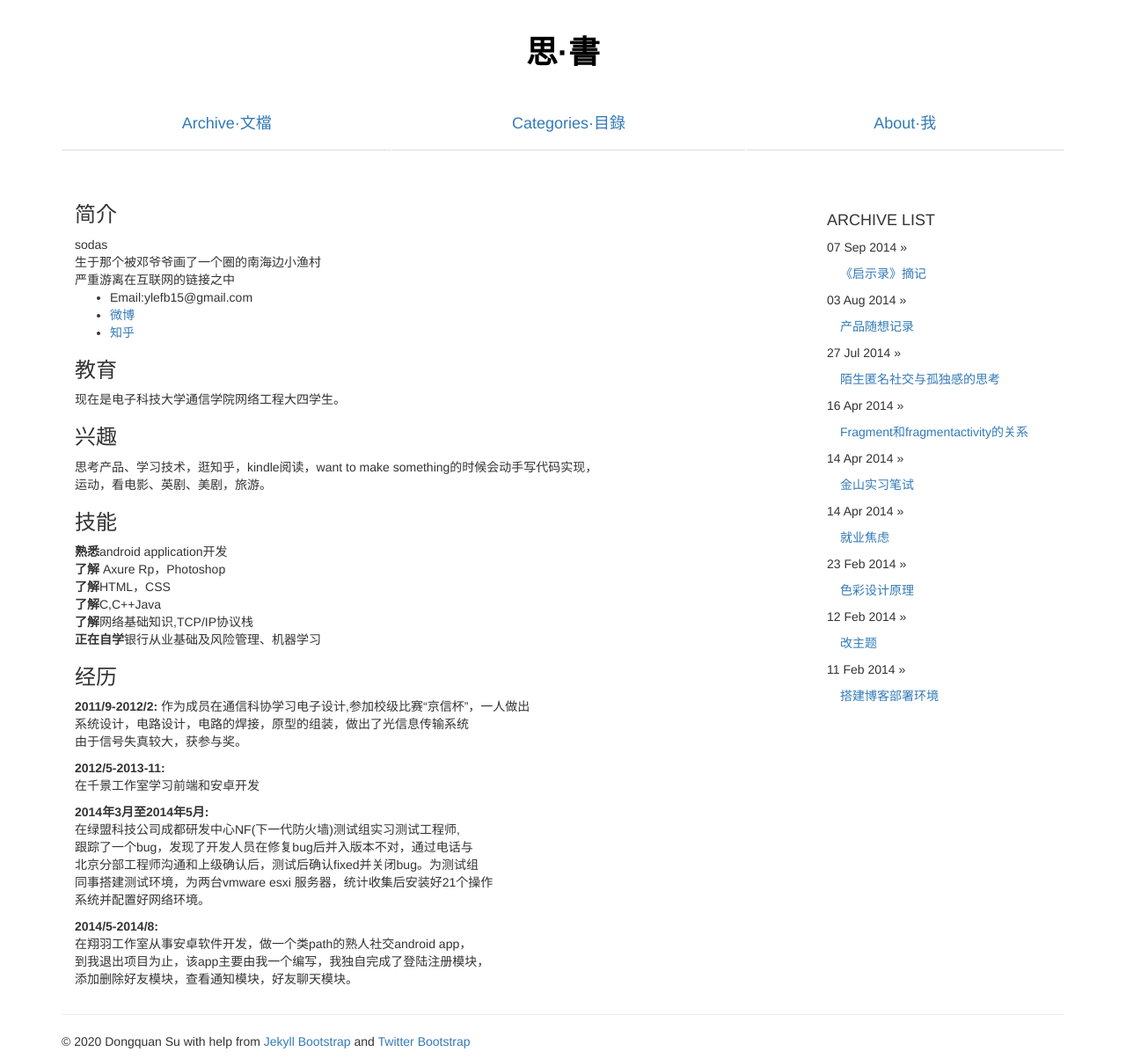
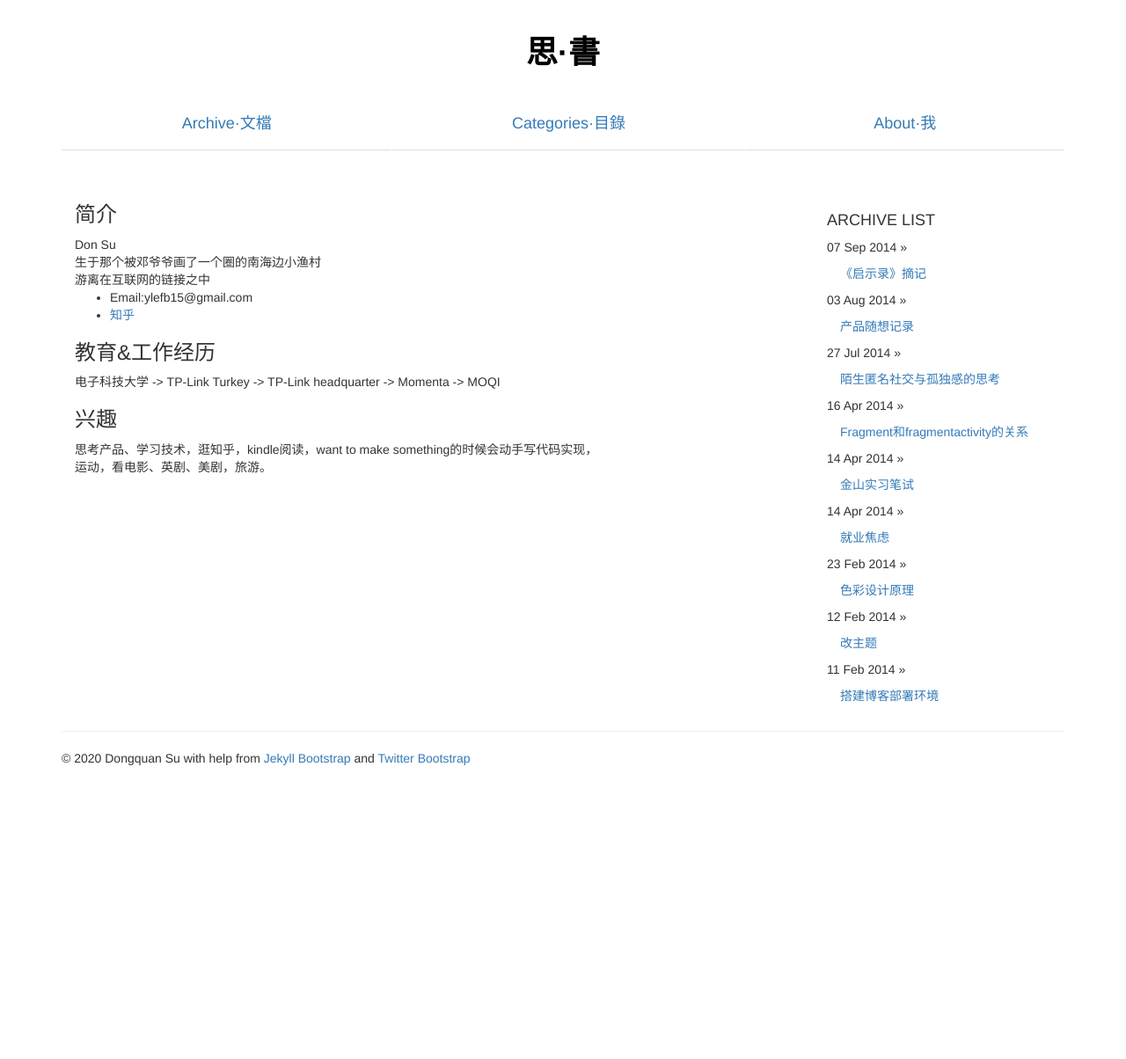
Before and after one commit to sodas/sodas.github.io, a Jekyll site: the page built from About.html, in a window 1280 px wide. Shown: the whole page at 88% size. Built offline with Jekyll 4.4.1, drawn with Linux system fonts in a browser that asks for light colours; nearby versions of some CDN libraries; library files that are not in the unit come from our copies; Markdown is read by kramdown in place of the engine named in the settings; after the commit the page ends 900 px from its top, so only the background shows below that.

Commit message:
Update About.html

```diff
--- a/About.html
+++ b/About.html
@@ -7,54 +7,16 @@ group: navigation
 {% include JB/setup %}
 
 <h3>简介</h3>
-sodas<br>
+Don Su<br>
 生于那个被邓爷爷画了一个圈的南海边小渔村<br>
-严重游离在互联网的链接之中<br>
+游离在互联网的链接之中<br>
 <ul>
 	<li> Email:ylefb15@gmail.com</li>
-	<li><a href="weibo.com/u/2157318592">微博</a></li>
 	<li><a href="www.zhihu.com/people/sodas">知乎</a></li>
 </ul>
-<h3>教育</h3>
-现在是电子科技大学通信学院网络工程大四学生。
+<h3>教育&工作经历</h3>
+电子科技大学 -> TP-Link Turkey -> TP-Link headquarter -> Momenta -> MOQI
 
 <h3>兴趣</h3>
 思考产品、学习技术，逛知乎，kindle阅读，want to make something的时候会动手写代码实现，<br>
 运动，看电影、英剧、美剧，旅游。
-
-<h3>技能</h3>
-<strong>熟悉</strong>android application开发<br>
-<strong>了解</strong> Axure Rp，Photoshop<br>
-<strong>了解</strong>HTML，CSS<br>
-<strong>了解</strong>C,C++Java<br>
-<strong>了解</strong>网络基础知识,TCP/IP协议栈<br>
-<strong>正在自学</strong>银行从业基础及风险管理、机器学习<br>
-
-<h3>经历</h3>
-<p>
-	<strong>2011/9-2012/2:</strong>
-	作为成员在通信科协学习电子设计,参加校级比赛“京信杯”，一人做出<br>
-	系统设计，电路设计，电路的焊接，原型的组装，做出了光信息传输系统<br>
-	由于信号失真较大，获参与奖。
-</p>
-
-<p>
-	<strong>2012/5-2013-11:</strong><br>
-	在千景工作室学习前端和安卓开发<br>
-</p>
-
-<p>
-	<strong>2014年3月至2014年5月:</strong><br>
-	在绿盟科技公司成都研发中心NF(下一代防火墙)测试组实习测试工程师,<br>
-	跟踪了一个bug，发现了开发人员在修复bug后并入版本不对，通过电话与<br>
-	北京分部工程师沟通和上级确认后，测试后确认fixed并关闭bug。为测试组<br>
-	同事搭建测试环境，为两台vmware esxi	服务器，统计收集后安装好21个操作<br>
-	系统并配置好网络环境。<br>
-</p>
-
-<p>
-	<strong>2014/5-2014/8:</strong><br>
-	在翔羽工作室从事安卓软件开发，做一个类path的熟人社交android app，<br>
-	到我退出项目为止，该app主要由我一个编写，我独自完成了登陆注册模块，<br>
-	添加删除好友模块，查看通知模块，好友聊天模块。
-</p>
```
